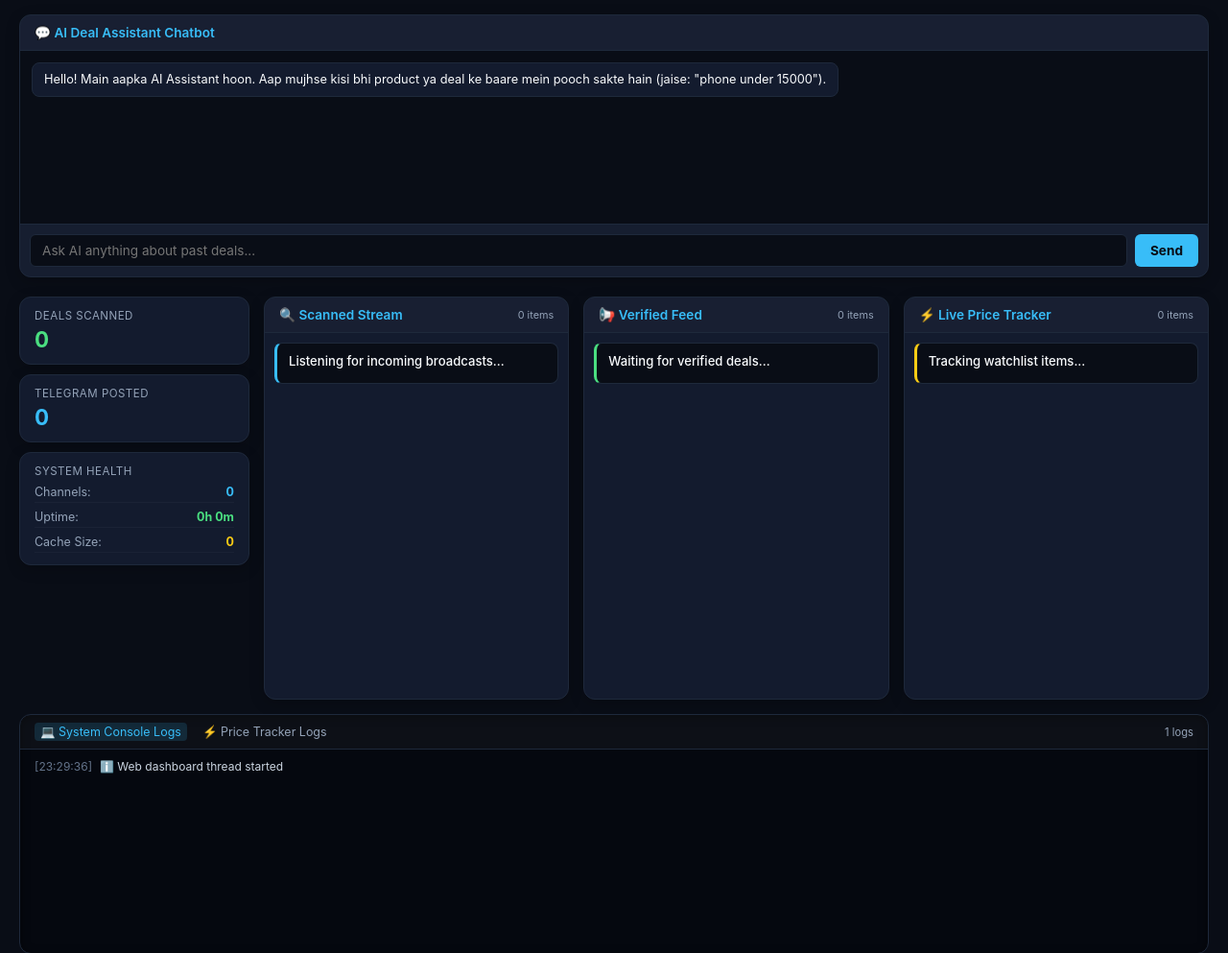
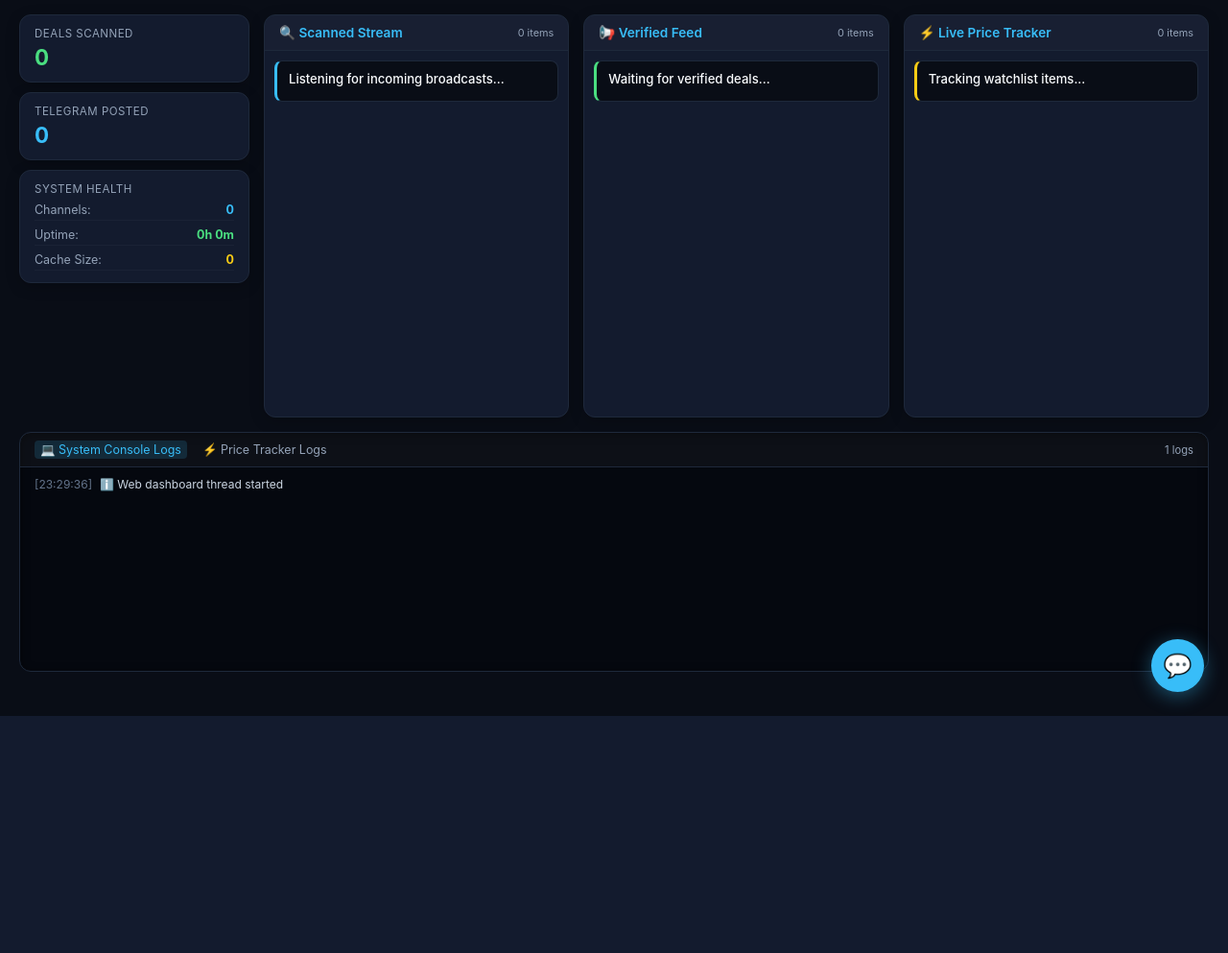
Before and after one commit to ashishgit123-cloud/loot-hunter, a Flask app: page / in a window 1280 px wide. Shown: the part 54-1047 px from the top of the page at 96% size. After the commit the page ends 800 px from the top, so only its background shows below. Run offline with Flask 3, Linux system fonts and the light colour scheme; data that the repository does not hold is empty; parts of the project's set-up code (start-up, migrations or seed data) failed here and were passed over; some libraries are stand-ins or nearby versions.

Commit message:
chatbot changes

```diff
--- a/templates/index.html
+++ b/templates/index.html
@@ -125,95 +125,6 @@
             padding: 15px 20px;
             flex-grow: 1;
         }
-
-        /* AI Chatbot Section Styling */
-        .chat-container {
-            background: var(--card-bg);
-            border: 1px solid var(--border-color);
-            border-radius: 12px;
-            display: flex;
-            flex-direction: column;
-            overflow: hidden;
-            box-shadow: 0 4px 15px rgba(0,0,0,0.2);
-            margin-bottom: 5px;
-        }
-
-        .chat-header {
-            padding: 10px 15px;
-            background: rgba(255,255,255,0.02);
-            border-bottom: 1px solid var(--border-color);
-            font-size: 0.85rem;
-            font-weight: 600;
-            color: var(--accent-blue);
-            display: flex;
-            align-items: center;
-            gap: 6px;
-        }
-
-        .chat-box {
-            height: 180px;
-            overflow-y: auto;
-            padding: 12px;
-            display: flex;
-            flex-direction: column;
-            gap: 8px;
-            background: var(--bg-color);
-        }
-
-        .chat-msg {
-            padding: 8px 12px;
-            border-radius: 8px;
-            max-width: 85%;
-            font-size: 0.8rem;
-            line-height: 1.4;
-            word-wrap: break-word;
-        }
-
-        .bot-msg {
-            background: var(--card-bg);
-            border: 1px solid var(--border-color);
-            align-self: flex-start;
-            color: var(--text-main);
-        }
-
-        .user-msg {
-            background: var(--accent-blue);
-            color: #090d16;
-            font-weight: 500;
-            align-self: flex-end;
-        }
-
-        .chat-input-area {
-            display: flex;
-            padding: 10px;
-            background: rgba(255,255,255,0.01);
-            border-top: 1px solid var(--border-color);
-            gap: 8px;
-        }
-
-        .chat-input {
-            flex: 1;
-            background: var(--bg-color);
-            border: 1px solid var(--border-color);
-            padding: 8px 12px;
-            border-radius: 6px;
-            color: var(--text-main);
-            font-size: 0.85rem;
-            outline: none;
-        }
-        .chat-input:focus { border-color: var(--accent-blue); }
-
-        .chat-send-btn {
-            background: var(--accent-blue);
-            color: #090d16;
-            border: none;
-            padding: 8px 16px;
-            border-radius: 6px;
-            font-weight: bold;
-            font-size: 0.85rem;
-            cursor: pointer;
-        }
-        .chat-send-btn:hover { opacity: 0.9; }
 
         .top-section {
             display: grid;
@@ -399,6 +310,130 @@
         .log-info { color: #cbd5e1; word-break: break-all; }
         .log-error { color: var(--accent-red); font-weight: bold; word-break: break-all; }
 
+        /* Floating Sidebar Chatbot Styling */
+        .chat-widget-btn {
+            position: fixed;
+            bottom: 25px;
+            right: 25px;
+            background: var(--accent-blue);
+            color: #090d16;
+            width: 55px;
+            height: 55px;
+            border-radius: 50%;
+            display: flex;
+            align-items: center;
+            justify-content: center;
+            font-size: 1.5rem;
+            cursor: pointer;
+            box-shadow: 0 4px 20px rgba(56, 189, 248, 0.4);
+            z-index: 1000;
+            border: none;
+            transition: transform 0.2s;
+        }
+        .chat-widget-btn:hover { transform: scale(1.08); }
+
+        .chat-popup {
+            position: fixed;
+            bottom: 95px;
+            right: 25px;
+            width: 360px;
+            height: 480px;
+            background: var(--card-bg);
+            border: 1px solid var(--border-color);
+            border-radius: 14px;
+            display: none;
+            flex-direction: column;
+            box-shadow: 0 10px 30px rgba(0,0,0,0.5);
+            z-index: 1000;
+            overflow: hidden;
+        }
+        .chat-popup.active { display: flex; }
+
+        .chat-popup-header {
+            padding: 12px 16px;
+            background: rgba(56, 189, 248, 0.08);
+            border-bottom: 1px solid var(--border-color);
+            display: flex;
+            justify-content: space-between;
+            align-items: center;
+            font-weight: bold;
+            font-size: 0.85rem;
+            color: var(--accent-blue);
+        }
+
+        .chat-close-btn {
+            background: none;
+            border: none;
+            color: var(--text-muted);
+            cursor: pointer;
+            font-size: 1rem;
+        }
+        .chat-close-btn:hover { color: var(--text-main); }
+
+        .chat-popup-body {
+            flex-grow: 1;
+            padding: 12px;
+            overflow-y: auto;
+            display: flex;
+            flex-direction: column;
+            gap: 10px;
+            background: var(--bg-color);
+        }
+
+        .chat-msg {
+            padding: 8px 12px;
+            border-radius: 8px;
+            max-width: 85%;
+            font-size: 0.8rem;
+            line-height: 1.4;
+            word-wrap: break-word;
+        }
+
+        .bot-msg {
+            background: var(--card-bg);
+            border: 1px solid var(--border-color);
+            align-self: flex-start;
+            color: var(--text-main);
+        }
+
+        .user-msg {
+            background: var(--accent-blue);
+            color: #090d16;
+            font-weight: 500;
+            align-self: flex-end;
+        }
+
+        .chat-popup-footer {
+            display: flex;
+            padding: 10px;
+            background: var(--card-bg);
+            border-top: 1px solid var(--border-color);
+            gap: 8px;
+        }
+
+        .chat-popup-input {
+            flex: 1;
+            background: var(--bg-color);
+            border: 1px solid var(--border-color);
+            padding: 8px 12px;
+            border-radius: 6px;
+            color: var(--text-main);
+            font-size: 0.85rem;
+            outline: none;
+        }
+        .chat-popup-input:focus { border-color: var(--accent-blue); }
+
+        .chat-popup-send {
+            background: var(--accent-blue);
+            color: #090d16;
+            border: none;
+            padding: 8px 14px;
+            border-radius: 6px;
+            font-weight: bold;
+            cursor: pointer;
+        }
+        .chat-popup-send:hover { opacity: 0.9; }
+
         ::-webkit-scrollbar { width: 5px; height: 5px; }
         ::-webkit-scrollbar-track { background: transparent; }
         ::-webkit-scrollbar-thumb { background: var(--border-color); border-radius: 3px; }
@@ -409,6 +444,11 @@
             }
             .feed-container {
                 height: 350px;
+            }
+            .chat-popup {
+                width: 90vw;
+                right: 5vw;
+                height: 420px;
             }
         }
     </style>
@@ -429,22 +469,6 @@
     </header>
 
     <div class="dashboard-container">
-
-        <!-- AI Chatbot Search Bar Widget -->
-        <div class="chat-container">
-            <div class="chat-header">
-                💬 AI Deal Assistant Chatbot
-            </div>
-            <div class="chat-box" id="chatBox">
-                <div class="chat-msg bot-msg">
-                    Hello! Main aapka AI Assistant hoon. Aap mujhse kisi bhi product ya deal ke baare mein pooch sakte hain (jaise: "phone under 15000").
-                </div>
-            </div>
-            <div class="chat-input-area">
-                <input type="text" id="chatInput" class="chat-input" placeholder="Ask AI anything about past deals..." onkeypress="handleChatKey(event)">
-                <button class="chat-send-btn" onclick="sendChatMessage()">Send</button>
-            </div>
-        </div>
 
         <div class="top-section">
             <!-- Metrics Column -->
@@ -478,7 +502,7 @@
                 </div>
             </div>
 
-            <!-- Scanned Feed / Search Results -->
+            <!-- Scanned Feed -->
             <div class="feed-container">
                 <div class="feed-header">
                     <h2 id="feedTitle">🔍 Scanned Stream</h2>
@@ -538,9 +562,36 @@
 
     </div>
 
+    <!-- Floating Chatbot Widget (Bottom Right) -->
+    <button class="chat-widget-btn" onclick="toggleChatPopup()">💬</button>
+
+    <div class="chat-popup" id="chatPopup">
+        <div class="chat-popup-header">
+            <span>🛍️ AI Shopping Assistant</span>
+            <button class="chat-close-btn" onclick="toggleChatPopup()">✖</button>
+        </div>
+        <div class="chat-popup-body" id="chatBox">
+            <div class="chat-msg bot-msg">
+                Hello! Main aapka AI Assistant hoon. Aap mujhse kisi bhi product, deal ya shopping advice ke baare mein pooch sakte hain!
+            </div>
+        </div>
+        <div class="chat-popup-footer">
+            <input type="text" id="chatInput" class="chat-popup-input" placeholder="Type a message..." onkeypress="handleChatKey(event)">
+            <button class="chat-popup-send" onclick="sendChatMessage()">Send</button>
+        </div>
+    </div>
+
     <script>
         let activeLogMode = 'system';
         let cachedData = null;
+
+        function toggleChatPopup() {
+            let popup = document.getElementById('chatPopup');
+            popup.classList.toggle('active');
+            if (popup.classList.contains('active')) {
+                document.getElementById('chatInput').focus();
+            }
+        }
 
         function switchLogTab(mode) {
             activeLogMode = mode;
@@ -677,7 +728,7 @@
             }
         }
 
-        // Chatbot Search Handler
+        // Floating Chatbot Message Handler
         async function sendChatMessage() {
             let inputField = document.getElementById('chatInput');
             let query = inputField.value.trim();
@@ -685,14 +736,14 @@
 
             let chatBox = document.getElementById('chatBox');
 
-            // Add User Message
+            // User Message
             chatBox.innerHTML += `<div class="chat-msg user-msg">${escapeHtml(query)}</div>`;
             inputField.value = '';
             chatBox.scrollTop = chatBox.scrollHeight;
 
             // Loading state
             let loadId = 'loading-' + Date.now();
-            chatBox.innerHTML += `<div id="${loadId}" class="chat-msg bot-msg">Searching database & analyzing with AI...</div>`;
+            chatBox.innerHTML += `<div id="${loadId}" class="chat-msg bot-msg">Thinking & analyzing deals...</div>`;
             chatBox.scrollTop = chatBox.scrollHeight;
 
             try {
@@ -701,11 +752,11 @@
 
                 document.getElementById(loadId).remove();
 
-                let botAnswer = data.answer || "No details found.";
+                let botAnswer = data.answer || "No response found.";
                 let dealsHtml = "";
 
                 if (data.deals && data.deals.length > 0) {
-                    dealsHtml += "<br><br><b>Matching Deals:</b>";
+                    dealsHtml += "<br><br><b>Relevant Deals:</b>";
                     data.deals.forEach(deal => {
                         dealsHtml += `
                             <div style="background: var(--bg-color); border: 1px solid var(--border-color); padding: 6px; border-radius: 6px; margin-top: 5px; font-size: 0.75rem;">
@@ -720,7 +771,7 @@
                 chatBox.innerHTML += `<div class="chat-msg bot-msg">${botAnswer}${dealsHtml}</div>`;
             } catch (err) {
                 document.getElementById(loadId).remove();
-                chatBox.innerHTML += `<div class="chat-msg bot-msg">Sorry, an error occurred while searching.</div>`;
+                chatBox.innerHTML += `<div class="chat-msg bot-msg">Sorry, an error occurred while connecting to AI.</div>`;
             }
             chatBox.scrollTop = chatBox.scrollHeight;
         }
```
Also changed, not shown: loot_listener.py (+17 -8 lines).
